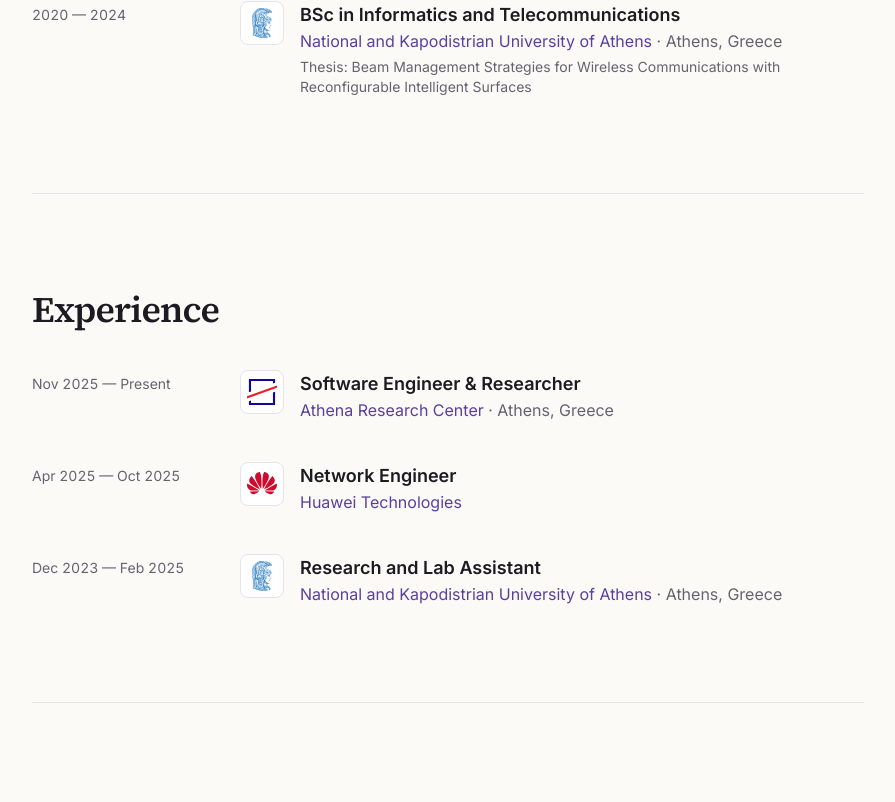
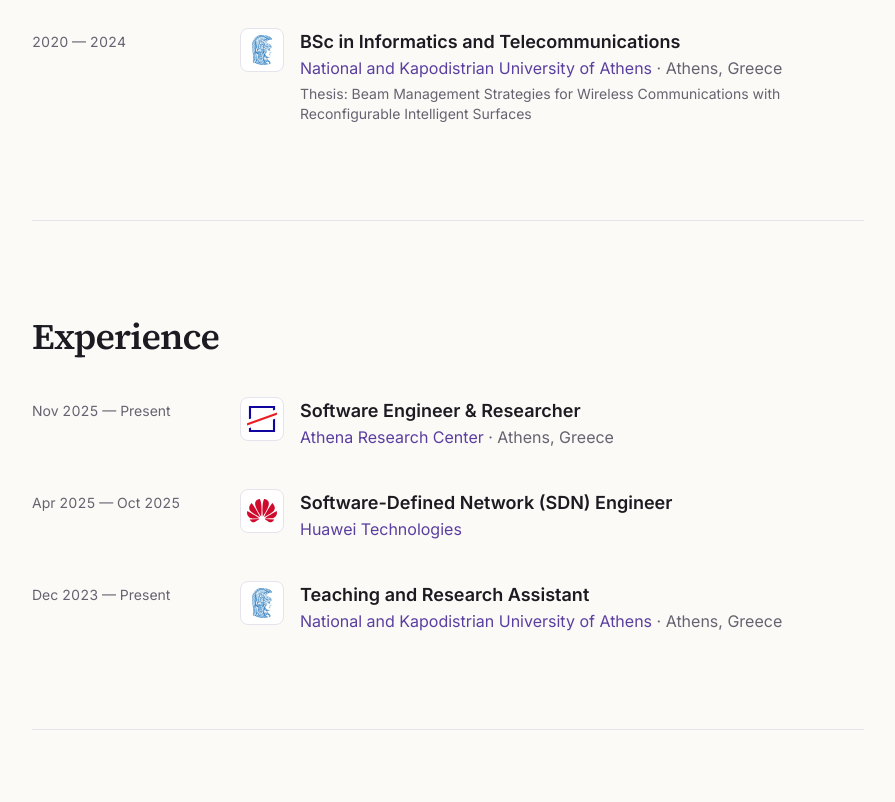
Before and after one commit to Kallistina/Kallistina.github.io, a React (Create React App) app: page / in a window 1280 px wide. Shown: the part 1718-2520 px from the top of the page, without its empty margins (320-1215 px from the left). Built offline with nearby package versions, Linux system fonts and the light colour scheme.

Commit message:
data correction

```diff
--- a/src/data.js
+++ b/src/data.js
@@ -27,7 +27,7 @@ export const about = {
   bio: [
     "I recently completed my MSc in Computer, Telecommunications and Network Engineering at the National and Kapodistrian University of Athens, where I also studied Informatics and Telecommunications. I work as a Software Engineer & Researcher at the Athena Research Center.",
     "My research focuses on privacy-preserving machine learning. In my MSc thesis I worked on privacy-preserving federated SHAP explanations of clinical prediction models.",
-    "Before that, I worked as a Network Engineer at Huawei and as a Research and Lab Assistant at the University of Athens.",
+    "Before that, I worked as a Software-Defined Network (SDN) Engineer at Huawei, and I am a Teaching and Research Assistant at the University of Athens.",
   ],
   interests: [
     "Privacy-Preserving Machine Learning",
@@ -78,7 +78,7 @@ export const experience = [
     details: [],
   },
   {
-    role: "Network Engineer",
+    role: "Software-Defined Network (SDN) Engineer",
     org: "Huawei Technologies",
     short: "Huawei",
     logo: "/logos/huawei.svg",
@@ -87,11 +87,11 @@ export const experience = [
     details: [],
   },
   {
-    role: "Research and Lab Assistant",
+    role: "Teaching and Research Assistant",
     org: "National and Kapodistrian University of Athens",
-    short: "Lab Assistant",
+    short: "Teaching Assistant",
     logo: "/logos/uoa.svg",
-    period: "Dec 2023 — Feb 2025",
+    period: "Dec 2023 — Present",
     location: "Athens, Greece",
     details: [],
   },
```
